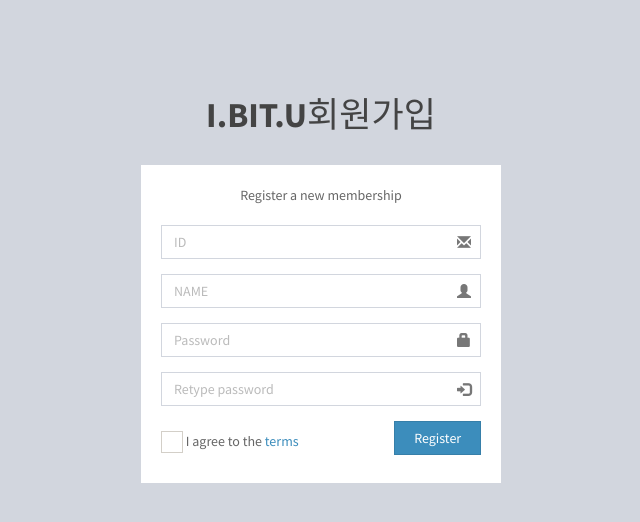
After one commit to 3JO/mariaBrd, a Java web app: template src/main/webapp/WEB-INF/views/account/createAccount.jsp in a window 1280 px wide. The commit adds this page. Shown: the top 522 px of the page, without its empty margins (319-959 px from the left). Run offline with Spring Boot 4, a stand-in JSP engine, Linux system fonts and the light colour scheme; the template is opened without the code that fills it, so the values that code supplies are empty; the project's own start-up code is not run, and a stand-in starts its controllers and pages; some libraries are stand-ins or nearby versions.

Commit message:
createaccount
01 22 chs

```diff
--- /dev/null
+++ b/src/main/webapp/WEB-INF/views/account/createAccount.jsp
@@ -0,0 +1,106 @@
+<%@ taglib uri="http://java.sun.com/jsp/jstl/core" prefix="c"%>
+<%@ page session="false"%>
+<%@ page language="java" contentType="text/html; charset=UTF-8"
+   pageEncoding="UTF-8"%>
+<%@ taglib prefix="fmt" uri="http://java.sun.com/jsp/jstl/fmt"%>
+
+
+<!DOCTYPE html>
+<html>
+  <head>
+    <meta charset="utf-8">
+    <meta http-equiv="X-UA-Compatible" content="IE=edge">
+    <title>AdminLTE 2 | Registration Page</title>
+    <!-- Tell the browser to be responsive to screen width -->
+    <meta content="width=device-width, initial-scale=1, maximum-scale=1, user-scalable=no" name="viewport">
+    <!-- Bootstrap 3.3.5 -->
+    <link rel="stylesheet" href="/resources/bootstrap/css/bootstrap.min.css">
+    <!-- Font Awesome -->
+    <link rel="stylesheet" href="https://maxcdn.bootstrapcdn.com/font-awesome/4.4.0/css/font-awesome.min.css">
+    <!-- Ionicons -->
+    <link rel="stylesheet" href="https://code.ionicframework.com/ionicons/2.0.1/css/ionicons.min.css">
+    <!-- Theme style -->
+      <link rel="stylesheet" href="/resources/dist/css/AdminLTE.min.css">
+    <!-- iCheck -->
+    <link rel="stylesheet" href="/resources/plugins/iCheck/square/blue.css">
+
+    <!-- HTML5 Shim and Respond.js IE8 support of HTML5 elements and media queries -->
+    <!-- WARNING: Respond.js doesn't work if you view the page via file:// -->
+    <!--[if lt IE 9]>
+        <script src="https://oss.maxcdn.com/html5shiv/3.7.3/html5shiv.min.js"></script>
+        <script src="https://oss.maxcdn.com/respond/1.4.2/respond.min.js"></script>
+    <![endif]-->
+  </head>
+  <body class="hold-transition register-page">
+    <div class="register-box">
+      <div class="register-logo">
+        <a href="http://localhost:8080/"><b>I.BIT.U</b>회원가입</a>
+      </div>
+
+      <div class="register-box-body">
+        <p class="login-box-msg">Register a new membership</p>
+
+        <form role="form" method="post">
+
+          <div class="form-group has-feedback">
+            <input type="email" class="form-control" placeholder="ID" name="uid">
+            <span class="glyphicon glyphicon-envelope form-control-feedback"></span>
+          </div>
+
+           <div class="form-group has-feedback">
+            <input type="text" class="form-control" placeholder="NAME" name="uname">
+            <span class="glyphicon glyphicon-user form-control-feedback"></span>
+          </div>
+
+          <div class="form-group has-feedback">
+            <input type="password" class="form-control" placeholder="Password" name="upw">
+            <span class="glyphicon glyphicon-lock form-control-feedback"></span>
+          </div>
+
+          <div class="form-group has-feedback">
+            <input type="password" class="form-control" placeholder="Retype password">
+            <span class="glyphicon glyphicon-log-in form-control-feedback"></span>
+          </div>
+
+          <div class="row">
+            <div class="col-xs-8">
+              <div class="checkbox icheck">
+                <label>
+                  <input type="checkbox"> I agree to the <a href="#">terms</a>
+                </label>
+              </div>
+            </div><!-- /.col -->
+            <div class="col-xs-4">
+              <button type="submit" class="btn btn-primary btn-block btn-flat">Register</button>
+            </div><!-- /.col -->
+          </div>
+        </form>
+
+        <!-- <div class="social-auth-links text-center">
+          <p>- OR -</p>
+          <a href="#" class="btn btn-block btn-social btn-facebook btn-flat"><i class="fa fa-facebook"></i> Sign up using Facebook</a>
+          <a href="#" class="btn btn-block btn-social btn-google btn-flat"><i class="fa fa-google-plus"></i> Sign up using Google+</a>
+        </div> -->
+
+      <!--   <a href="login.html" class="text-center">I already have a membership</a> -->
+      </div><!-- /.form-box -->
+    </div><!-- /.register-box -->
+
+    <!-- jQuery 2.1.4 -->
+    <script src="/resources/plugins/jQuery/jQuery-2.1.4.min.js"></script>
+    <!-- Bootstrap 3.3.5 -->
+    <script src="/resources/bootstrap/js/bootstrap.min.js"></script>
+    <!-- iCheck -->
+    <script src="/resources/plugins/iCheck/icheck.min.js"></script>
+    <script>
+      $(function () {
+        $('input').iCheck({
+          checkboxClass: 'icheckbox_square-blue',
+          radioClass: 'iradio_square-blue',
+          increaseArea: '20%' // optional
+        });
+      });
+    </script>
+  </body>
+
+</html>
--- a/src/main/webapp/WEB-INF/views/include/header.jsp
+++ b/src/main/webapp/WEB-INF/views/include/header.jsp
@@ -244,7 +244,7 @@
           <!--<div style="left: 10px" class="sidebar-form-box-footer clearfix">-->
            <div style="margin-left: 10px; margin-bottom: 30px;">
 
-            <a href="http://localhost:8080/join/"><button style="width: 104px" class="btn btn-default"> 회원가입</button></a>
+            <a href="http://localhost:8080/account/createAccount"><button style="width: 104px" class="btn btn-default"> 회원가입</button></a>
             <button style="width: 104px" type="submit" class="btn btn-primary">  로그인  </button>
 
           </div>
```
Also changed, not shown: src/main/java/org/ibitu/controller/AccountController.java (added, +36 -0 lines), src/main/java/org/ibitu/domain/MemberVO.java (added, +33 -0 lines), src/main/java/org/ibitu/persistence/MemberMapper.java (added, +10 -0 lines), src/main/java/org/ibitu/persistence/MemberMapperImpl.java (added, +21 -0 lines), src/main/java/org/ibitu/service/MemberService.java (added, +9 -0 lines), src/main/java/org/ibitu/service/MemberServiceImpl.java (added, +19 -0 lines), src/main/resources/mappers/memberMapper.xml (added, +11 -0 lines).
